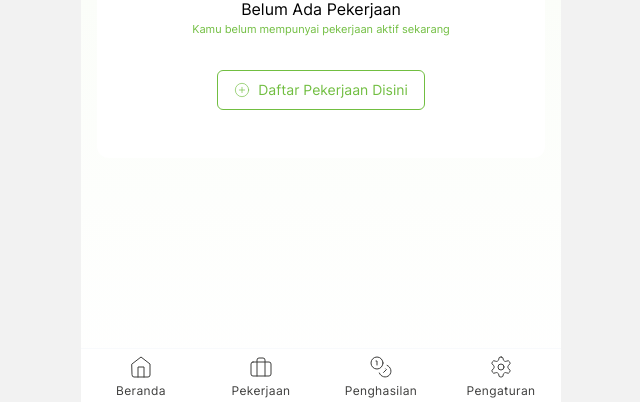
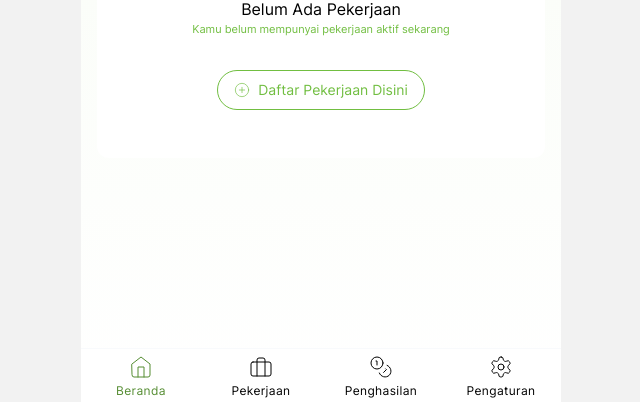
Before and after one commit to onlyhasbi/app-clove-comodity-mobile, a React (Create React App) app: page /beranda in a window 1280 px wide. Shown: the part 395-797 px from the top of the page, without its empty margins (319-959 px from the left). Built offline with nearby package versions, Linux system fonts and the light colour scheme.

Commit message:
change tab color active

```diff
--- a/src/App.tsx
+++ b/src/App.tsx
@@ -56,7 +56,7 @@ const MainTabs = () => {
 
     const styles = {
         tabBar: `border-t-[1px] border-slate-50`,
-        tabButton: `font-light text-black`, //`font-black text-black focus:text-red-700`,
+        tabButton: `font-light`, //`font-black text-black focus:text-red-700`,
         tabLabel: ` text-xs mt-1`,
     };
     return (
--- a/src/pages/Beranda.tsx
+++ b/src/pages/Beranda.tsx
@@ -27,7 +27,7 @@ const Beranda: React.FC = () => {
                     <h3 className={"text-[11px] text-secondary "}>Kamu belum mempunyai pekerjaan aktif sekarang</h3>
                 </div>
                 <Link to={"/pekerjaan"}>
-                    <Button variant={"outline"} className={"max-w-md  font-[500] text-secondary mx-auto"}>
+                    <Button variant={"outline"} className={"max-w-md  font-[500] text-secondary mx-auto rounded-full"}>
                         <PlusCircle className={"w-4 h-4 mr-2 "} strokeWidth={1}/>
                         Daftar Pekerjaan Disini
                     </Button>
--- a/src/pages/Pengaturan.tsx
+++ b/src/pages/Pengaturan.tsx
@@ -12,7 +12,7 @@ const Pengaturan: React.FC = () => {
     return (<IonPage>
         <IonContent fullscreen>
             <ProfilHeader title={"Ismail Marjuki"} description={"085211818885"} additional={<div>
-                <button className={"py-2 px-3 text-xs border-[1px] border-green-600 rounded-md "}>Sedang Bekerja
+                <button className={"py-2 px-3 text-xs bg-secondary text-white rounded-xl "}>Sedang Bekerja
                 </button>
             </div>}/>
             <div className="space-y-4 bg-white py-8 px-8 mx-4 rounded-xl ">
--- a/src/theme/index.css
+++ b/src/theme/index.css
@@ -106,16 +106,12 @@ ion-app {
 
 
 ion-content {
-    /*--background: #f6fbf2;*/
-    /*--background: hsla(93, 53%, 97%, 1);*/
-
-
-
-    --background: hsla(0, 0%, 95%, 1);
-
     --background: linear-gradient(270deg, hsla(93, 53%, 97%, 1) 0%, hsla(0, 0%, 100%, 1) 100%);
-
     --background: -moz-linear-gradient(270deg, hsla(93, 53%, 97%, 1) 0%, hsla(0, 0%, 100%, 1) 100%);
-
     --background: -webkit-linear-gradient(270deg, hsla(93, 53%, 97%, 1) 0%, hsla(0, 0%, 100%, 1) 100%);
 }
+
+ion-tab-button {
+    --color-selected:#548c31 ;
+    --color: black;
+}
```
